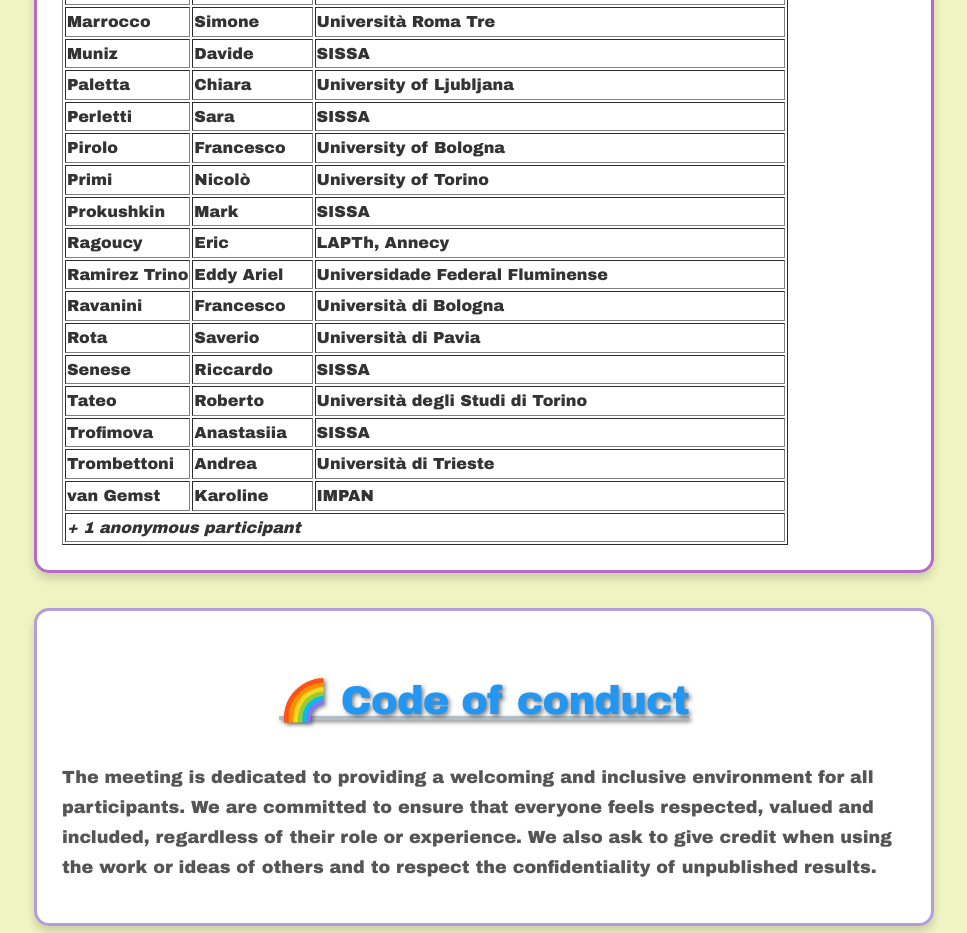
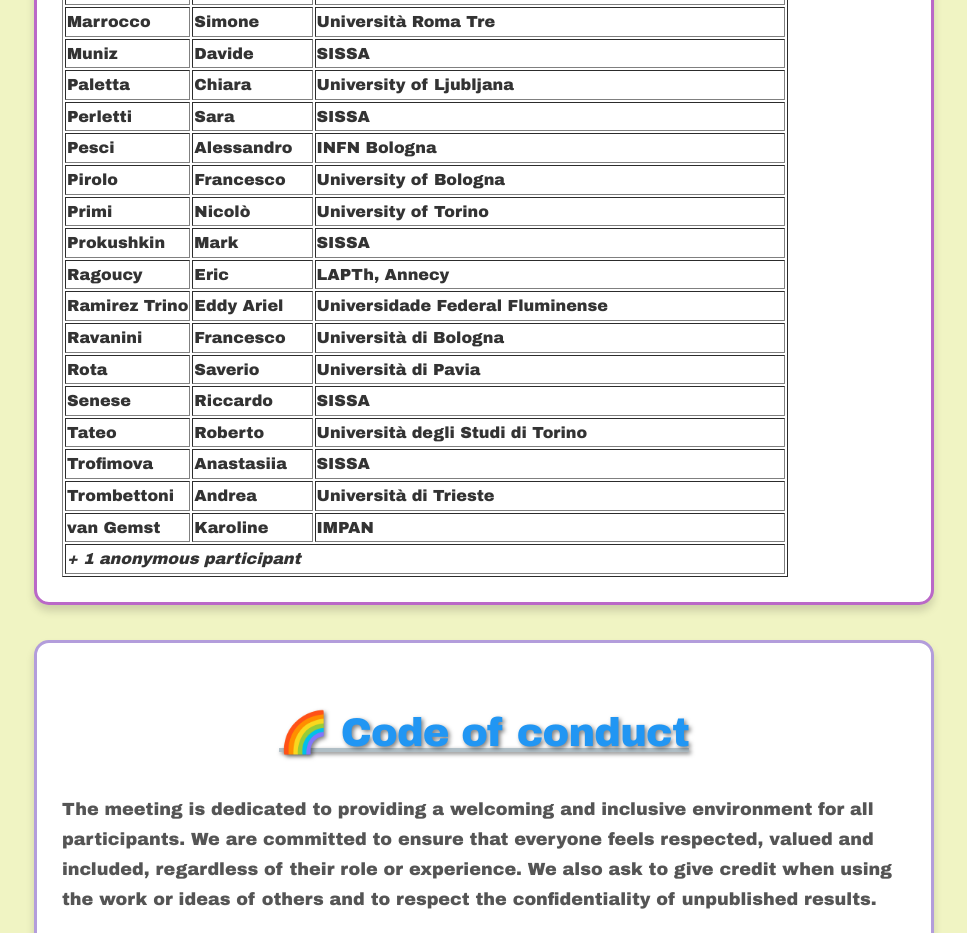
Before and after one commit to AllAroundIntegrability/AllAroundIntegrability.github.io, a plain HTML site: page index.html in a window 1280 px wide. Shown: the part 4480-5413 px from the top of the page, without its empty margins (156-1123 px from the left). Drawn offline with Linux system fonts and the light colour scheme.

Commit message:
Add Alessandro Pesci to participants
Co-Authored-By: Claude Opus 5.5 <noreply@anthropic.com>
Claude-Session: https://claude.ai/code/session_01463khWFwv4kPYFCGpEAfk4

```diff
--- a/index.html
+++ b/index.html
@@ -632,6 +632,7 @@
 <tr><td>Muniz</td><td>Davide</td><td>SISSA</td></tr>
 <tr><td>Paletta</td><td>Chiara</td><td>University of Ljubljana</td></tr>
 <tr><td>Perletti</td><td>Sara</td><td>SISSA</td></tr>
+<tr><td>Pesci</td><td>Alessandro</td><td>INFN Bologna</td></tr>
 <tr><td>Pirolo</td><td>Francesco</td><td>University of Bologna</td></tr>
 <tr><td>Primi</td><td>Nicolò</td><td>University of Torino</td></tr>
 <tr><td>Prokushkin</td><td>Mark</td><td>SISSA</td></tr>
```
